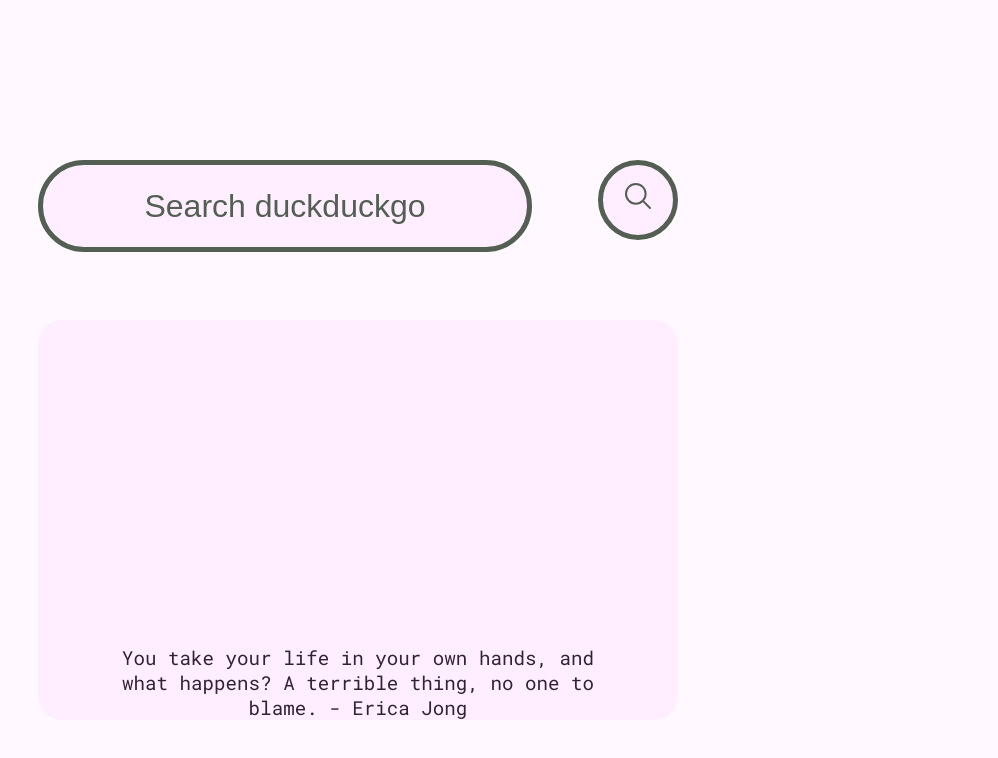
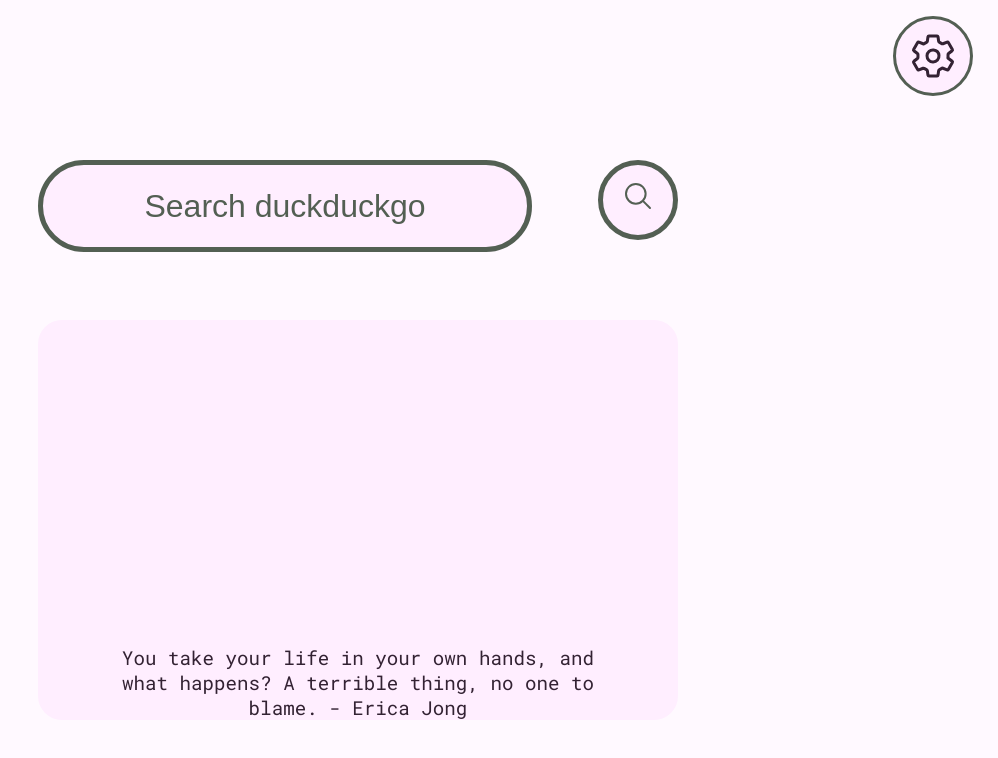
Before and after one commit to TheBaum123/text-based-startpage, a plain HTML site: page index.html in a window 1280 px wide. Shown: the whole page, without its empty margins (282-1280 px from the left). Drawn offline with nearby package versions, Linux system fonts and the light colour scheme.

Commit message:
add settings button

```diff
--- a/index.html
+++ b/index.html
@@ -26,6 +26,7 @@
     <div id="bookmarks-container">
         <span id="random-quote"></span>
     </div>
+    <ion-icon name="settings-outline"></ion-icon>
     <div id="apis-left-container"></div>
     <div id="apis-right-container"></div>
     <script src="scripts/main.js"></script>
--- a/scripts/main.js
+++ b/scripts/main.js
@@ -1,3 +1,7 @@
 let injector = document.createElement("script")
 injector.src = "scripts/injector.js"
 document.body.appendChild(injector)
+
+document.querySelector("ion-icon[name=\"settings-outline\"]").addEventListener("click", () => {
+    window.location.assign("/settings.html")
+})
--- a/styles/main.css
+++ b/styles/main.css
@@ -18,6 +18,24 @@ body {
     font-size: 2rem;
 }
 
+ion-icon[name="settings-outline"] {
+    color: var(--text-color);
+    font-size: 3rem;
+    position: absolute;
+    top: 2%;
+    right: 2%;
+    background-color: var(--purple-background-color);
+    border: var(--search-text-color) 3px solid;
+    border-radius: 50vh;
+    padding: 1%;
+    transition: 250ms;
+}
+
+ion-icon[name="settings-outline"]:hover {
+    background-color: var(--purple-highlighter);
+    transform: scale(1.25);
+}
+
 @media (prefers-color-scheme: light) {
     :root {
         --background-color: #fef5;
```
